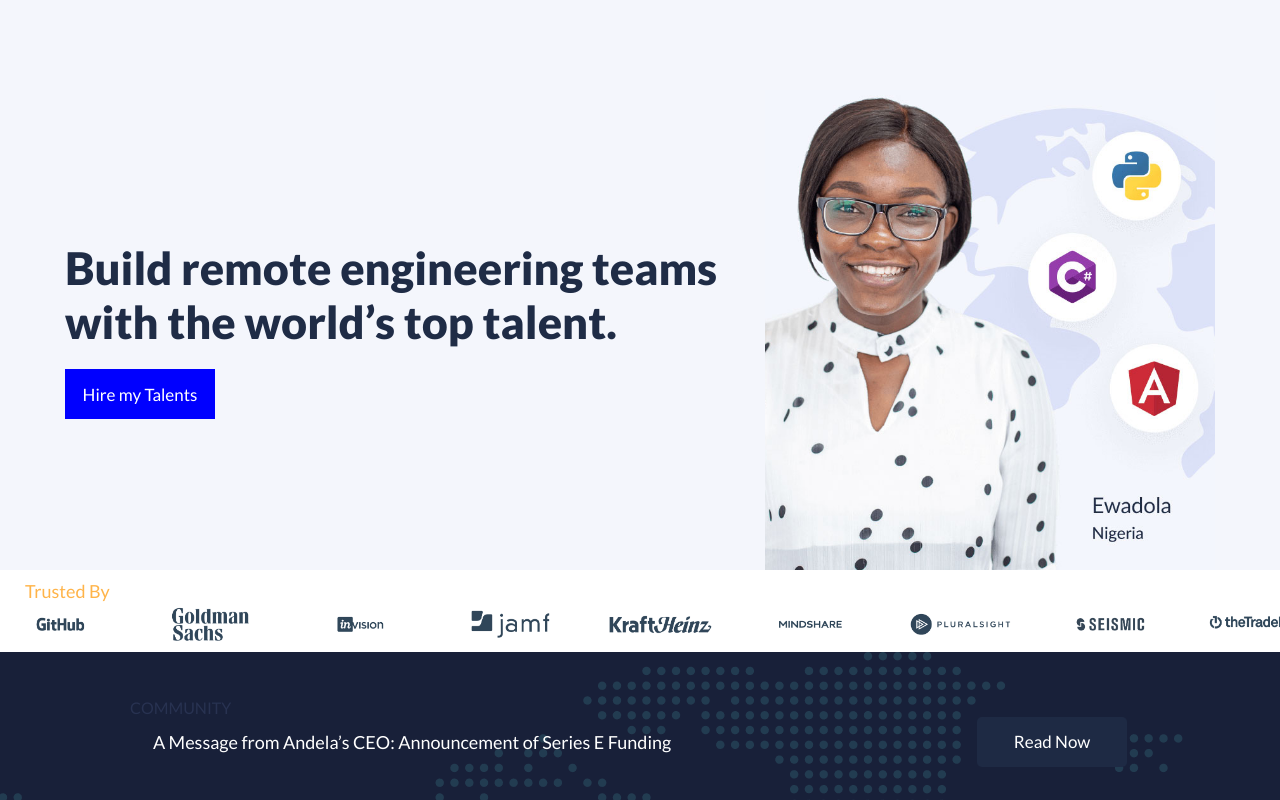
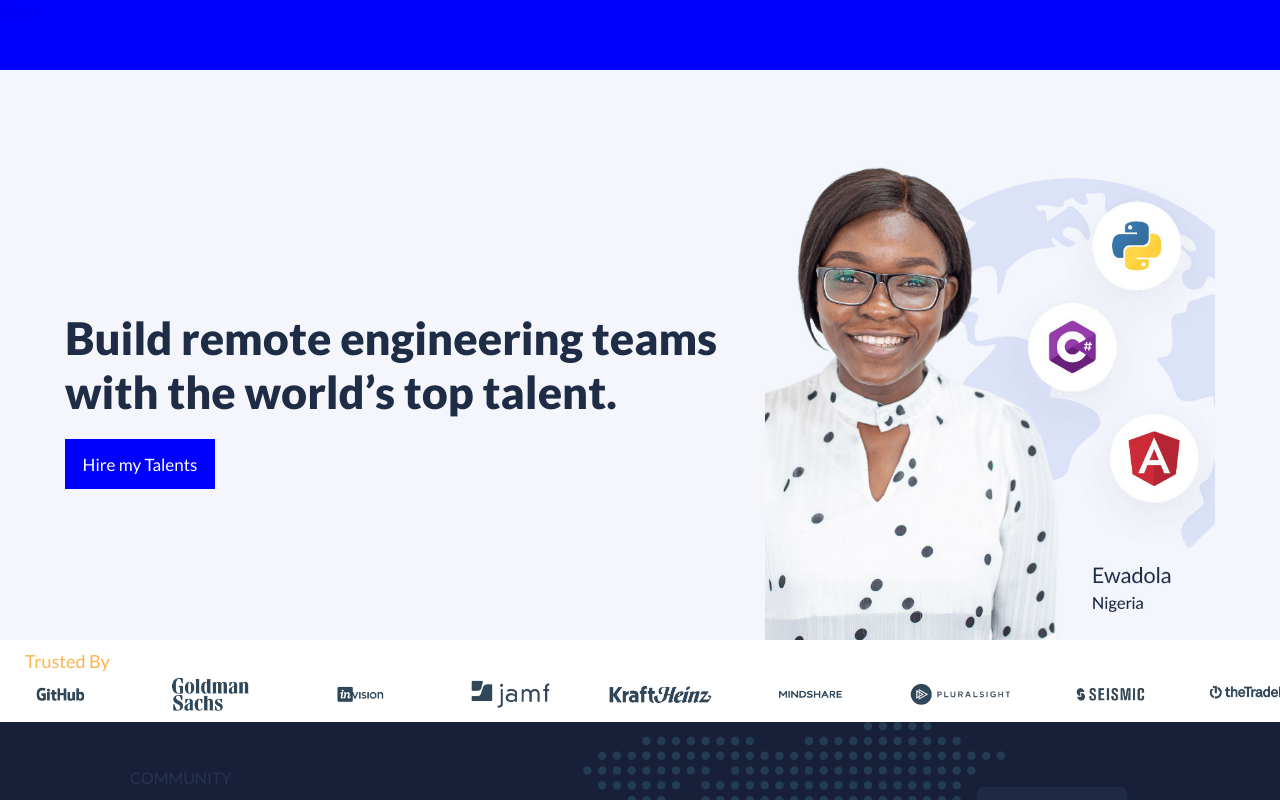
Before and after one commit to obodobright/andela-clone, a React (Create React App) app: page / in a window 1280 px wide. Shown: the top 800 px of the page. Built offline with nearby package versions, Linux system fonts and the light colour scheme; no server answers.

Commit message:
login component

```diff
--- a/package.json
+++ b/package.json
@@ -12,6 +12,7 @@
     "react-icons": "^4.3.1",
     "react-router-dom": "^6.0.2",
     "react-scripts": "4.0.3",
+    "sass": "^1.44.0",
     "styled-components": "^5.3.3",
     "web-vitals": "^1.1.2"
   },
--- a/src/component/Homepage.js
+++ b/src/component/Homepage.js
@@ -2,10 +2,12 @@ import React from "react";
 import { HomeRoute } from "./homecomponent/HomeRoute";
 import { Login } from "./register/Login";
 import { BrowserRouter, Routes, Route } from "react-router-dom";
+import { Header } from "./homecomponent/components/Header";
 
 const HomePage = () => {
   return (
     <BrowserRouter>
+      <Header />
       <Routes>
         <Route path="/" element={<HomeRoute />} />
         <Route path="login" element={<Login />} />
--- a/src/component/homecomponent/components/Header.js
+++ b/src/component/homecomponent/components/Header.js
@@ -1,8 +1,50 @@
 import React from "react";
 import styled from "styled-components";
+import { Wrapper } from "../styles/Container.styled";
+import { useContext } from "react";
+import { AuthContext } from "../../Auth/AuthProvider";
+import { signOut } from "firebase/auth";
+import { auth } from "../../../firebase/base";
+import { Link } from "react-router-dom";
 
-const Header = () => {
-  <Container>
-    <Wrapper></Wrapper>
-  </Container>;
+export const Header = () => {
+  const { currentUser } = useContext(AuthContext);
+  const handleSigout = () => {
+    auth.signOut();
+  };
+  return (
+    <Container>
+      <Wrapper height="70px">
+        {currentUser ? (
+          <Links onClick={handleSigout}>Log out</Links>
+        ) : (
+          <Link to="/login">Login</Link>
+        )}
+
+        <UserInfo>
+          {currentUser &&
+            currentUser?.displayName?.charAt(0) + currentUser?.displayName?.charAt(1).toUpperCase()}
+        </UserInfo>
+      </Wrapper>
+    </Container>
+  );
 };
+
+const Container = styled.div`
+  width: 100%;
+  height: 70px;
+  background: blue;
+  color: white;
+`;
+const UserInfo = styled.div``;
+const Links = styled.div`
+  width: 100px;
+  height: 30px;
+  background: white;
+  color: blue;
+  display: flex;
+  justify-content: center;
+  align-items: center;
+  border-radius: 10px;
+  cursor: pointer;
+`;
--- a/src/component/homecomponent/styles/Container.styled.js
+++ b/src/component/homecomponent/styles/Container.styled.js
@@ -1,8 +1,18 @@
 import styled from "styled-components";
 
-export const Container = styled.div `
+const Container = styled.div `
   width: 100%;
   height: 100%;
   min-height: ${({ height }) => height};
   background: ${({ bg }) => bg};
 `;
+const Wrapper = styled.div `
+width:100%;
+height:${({ height }) => height}
+background:${({ bg }) => bg}
+display:flex;
+align-items:center
+
+`;
+
+export { Container, Wrapper };
```
Also changed, not shown: 1 other file (tests, documents, lock files or other folders).
